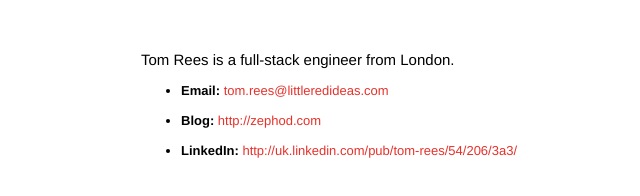
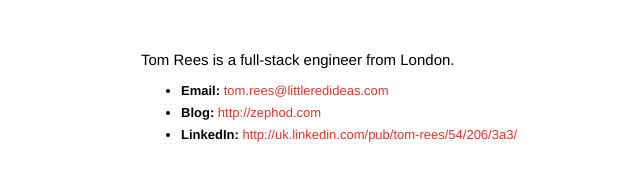
Before and after one commit to zephod/littleredideas.com, a plain HTML site: page index.html in a window 1280 px wide. Shown: the part 384-580 px from the top of the page, without its empty margins (319-959 px from the left). Drawn offline with Linux system fonts and the light colour scheme.

Commit message:
Tweaks and CNAME

```diff
--- a/style.css
+++ b/style.css
@@ -26,3 +26,6 @@ a:hover {
 .main p {
   font-size: 15px;
 }
+.main li {
+  height: 22px;
+}
```
Also changed, not shown: 1 other file.
